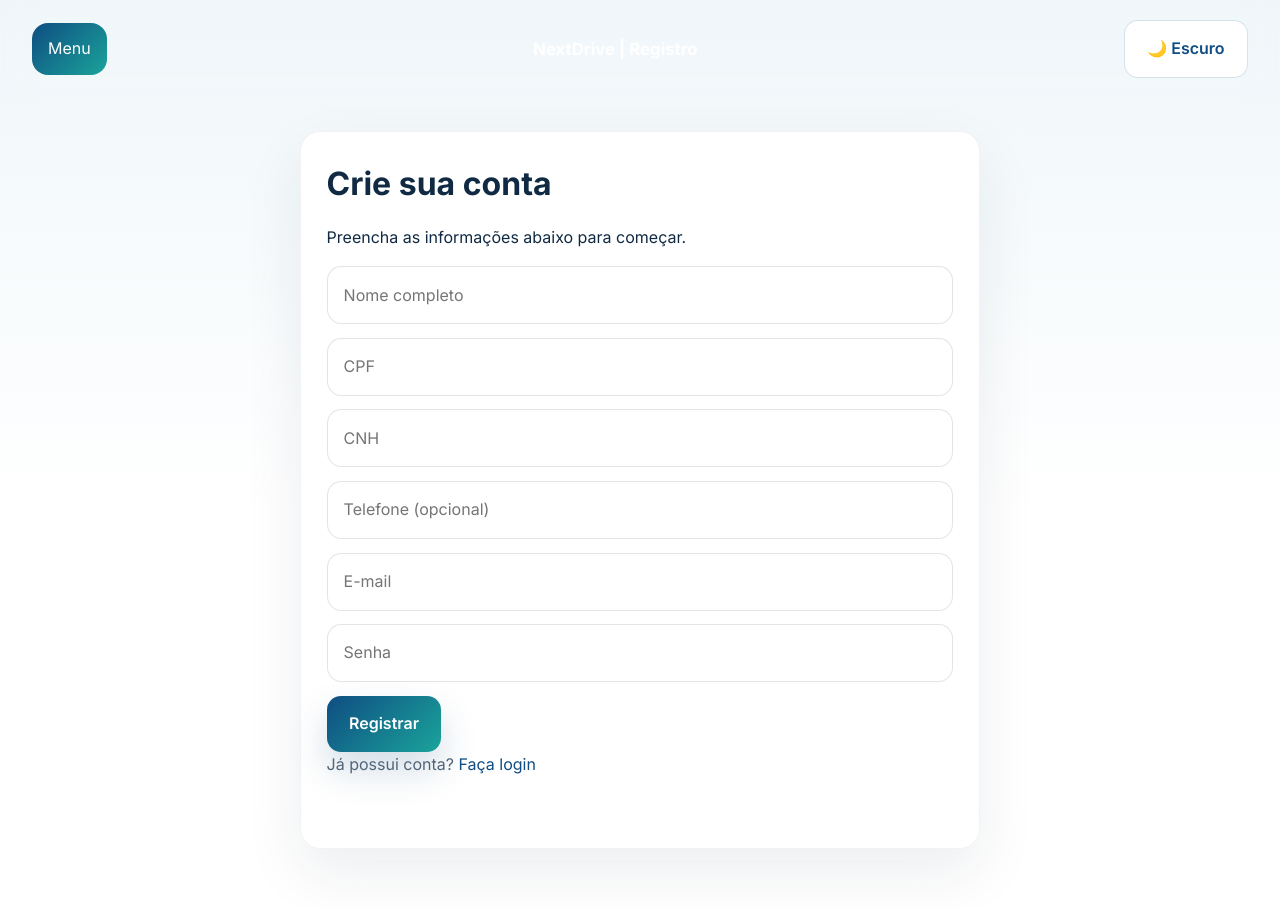
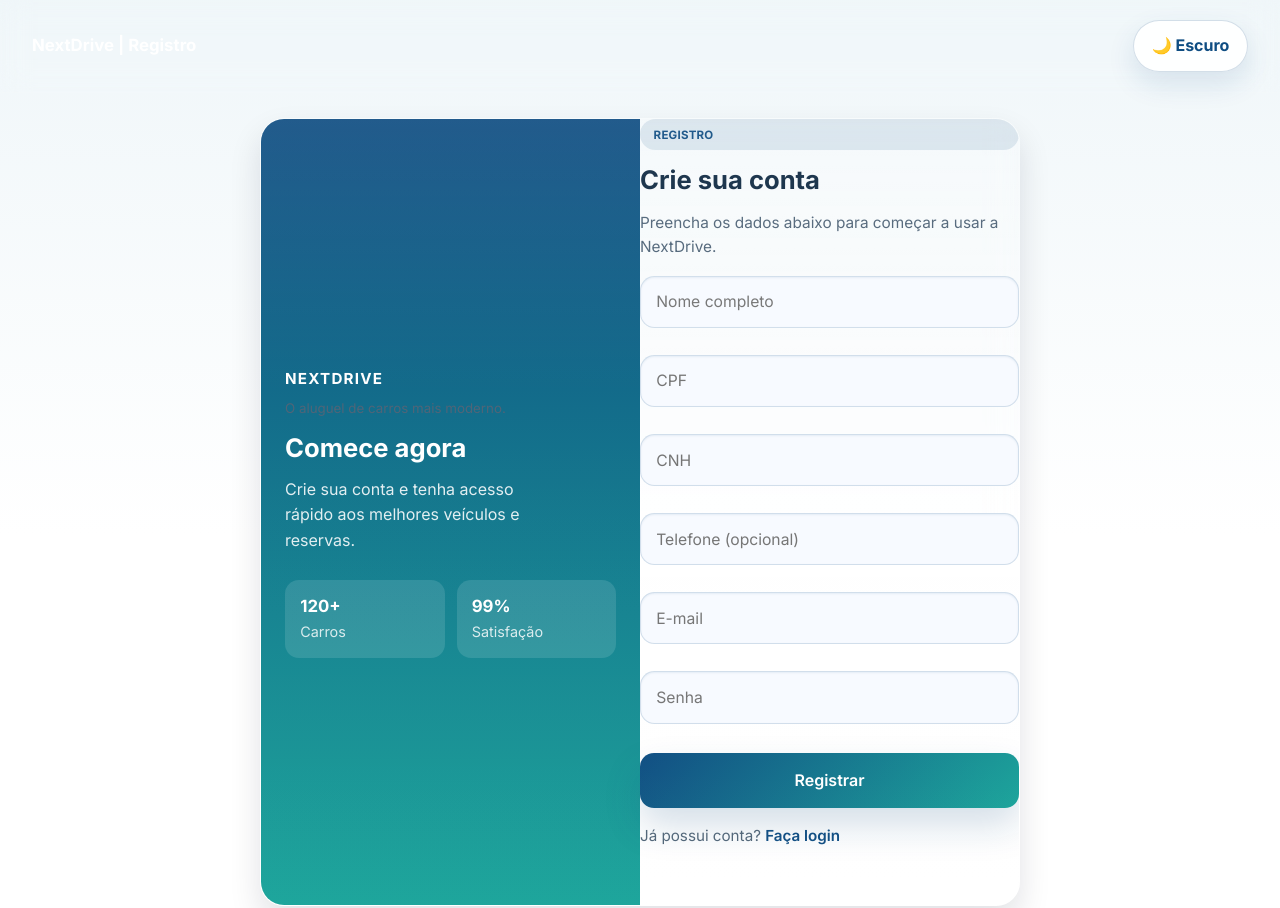
Before and after one commit to Zyanxz/PIPE_NextDrive, a website: page registro.html in a window 1280 px wide. Shown: the top 908 px of the page. Drawn offline with Linux system fonts and the light colour scheme.

Commit message:
Add files via upload

```diff
--- a/login.html
+++ b/login.html
@@ -10,44 +10,45 @@
   <link rel="stylesheet" href="css/style.css">
 </head>
 <body class="tela-login">
-  <div id="sidebar" class="sidebar">
-    <div class="sidebar-header">
-      <h2>NextDrive</h2>
-      <button id="btnFecharSidebar" class="close-btn" type="button" aria-label="Fechar menu">x</button>
-    </div>
-
-    <nav class="sidebar-nav">
-      <a href="index.html">Início</a>
-      <a href="alugueis.html">Meus Aluguéis</a>
-      <a href="perfil.html">Meu Perfil</a>
-    </nav>
-  </div>
-
-  <div id="sidebarOverlay" class="sidebar-overlay"></div>
-
   <header class="topo">
-    <button id="btnMenu" class="menu-btn" type="button" aria-label="Abrir menu">Menu</button>
     <h1>NextDrive | Login</h1>
-    <div class="nav-actions">
-      <button id="btnToggleTheme" class="btn-outline" type="button">Dark</button>
-    </div>
+    <button id="btnToggleTheme" class="btn-outline btn-theme-toggle" type="button">🌙 Escuro</button>
   </header>
 
-  <main class="form-container">
-    <form id="formLogin" class="form-box">
-      <h1>Bem-vindo de volta!</h1>
-      <p>Entre para continuar sua jornada na NextDrive.</p>
+  <main class="form-container auth-layout">
+    <section class="auth-card">
+      <div class="auth-side">
+        <div class="auth-brand">
+          <span>NextDrive</span>
+          <small>Seu app de locação de veículos.</small>
+        </div>
+        <h2>Bem-vindo de volta!</h2>
+        <p>Entre para continuar sua jornada na NextDrive com maior praticidade.</p>
+        <div class="auth-metrics">
+          <div><strong>250+</strong><span>Clientes</span></div>
+          <div><strong>14.000+</strong><span>Reservas</span></div>
+        </div>
+      </div>
 
-      <input type="email" name="email" placeholder="E-mail" required>
-      <input type="password" name="senha" placeholder="Senha" required>
-      <button type="submit" class="btn-principal">Entrar</button>
+      <form id="formLogin" class="form-box auth-form">
+        <div class="auth-header">
+          <span class="auth-badge">Login</span>
+          <h1>Faça seu login</h1>
+          <p>Use seu e-mail e senha para acessar o painel.</p>
+        </div>
 
-      <p class="link-troca">Ainda não tem conta? <a href="registro.html">Crie uma agora</a></p>
-      <p id="mensagem" class="mensagem"></p>
-    </form>
+        <div class="input-group">
+          <input type="email" name="email" placeholder="E-mail" required>
+          <input type="password" name="senha" placeholder="Senha" required>
+        </div>
+
+        <button type="submit" class="btn-principal">Entrar</button>
+        <p class="link-troca">Ainda não tem conta? <a href="registro.html">Crie uma agora</a></p>
+        <p id="mensagem" class="mensagem"></p>
+      </form>
+    </section>
   </main>
 
-  <script src="js/sidebar.js"></script>
   <script src="js/ui.js"></script>
   <script src="js/login.js"></script>
 </body>
--- a/registro.html
+++ b/registro.html
@@ -10,49 +10,49 @@
   <link rel="stylesheet" href="css/style.css">
 </head>
 <body class="tela-registro">
-  <div id="sidebar" class="sidebar">
-    <div class="sidebar-header">
-      <h2>NextDrive</h2>
-      <button id="btnFecharSidebar" class="close-btn" type="button" aria-label="Fechar menu">x</button>
+  <header class="topo">
+    <h1>NextDrive | Registro</h1>
+    <button id="btnToggleTheme" class="btn-outline btn-theme-toggle" type="button">🌙 Escuro</button>
+  </header>
+
+  <main class="form-container auth-layout">
+    <section class="auth-card">
+      <div class="auth-side">
+        <div class="auth-brand">
+          <span>NextDrive</span>
+          <small>O aluguel de carros mais moderno.</small>
+        </div>
+        <h2>Comece agora</h2>
+        <p>Crie sua conta e tenha acesso rápido aos melhores veículos e reservas.</p>
+        <div class="auth-metrics">
+          <div><strong>120+</strong><span>Carros</span></div>
+          <div><strong>99%</strong><span>Satisfação</span></div>
+        </div>
       </div>
 
-    <nav class="sidebar-nav">
-      <a href="index.html">Início</a>
-      <a href="alugueis.html">Meus Aluguéis</a>
-      <a href="perfil.html">Meu Perfil</a>
-    </nav>
+      <form id="formRegistro" class="form-box auth-form">
+        <div class="auth-header">
+          <span class="auth-badge">Registro</span>
+          <h1>Crie sua conta</h1>
+          <p>Preencha os dados abaixo para começar a usar a NextDrive.</p>
         </div>
 
-  <div id="sidebarOverlay" class="sidebar-overlay"></div>
-
-  <header class="topo">
-    <button id="btnMenu" class="menu-btn" type="button" aria-label="Abrir menu">Menu</button>
-    <h1>NextDrive | Registro</h1>
-    <div class="nav-actions">
-      <button id="btnToggleTheme" class="btn-outline" type="button">Dark</button>
-    </div>
-  </header>
-
-  <main class="form-container">
-    <form id="formRegistro" class="form-box">
-      <h1>Crie sua conta</h1>
-      <p>Preencha as informações abaixo para começar.</p>
-
+        <div class="input-group">
           <input type="text" name="nome" placeholder="Nome completo" required>
           <input type="text" name="cpf" placeholder="CPF" required>
           <input type="text" name="cnh" placeholder="CNH" required>
           <input type="tel" name="tel" placeholder="Telefone (opcional)">
           <input type="email" name="email" placeholder="E-mail" required>
           <input type="password" name="senha" placeholder="Senha" required>
+        </div>
 
         <button type="submit" class="btn-principal">Registrar</button>
-
         <p class="link-troca">Já possui conta? <a href="login.html">Faça login</a></p>
         <div id="mensagem" class="mensagem"></div>
       </form>
+    </section>
   </main>
 
-  <script src="js/sidebar.js"></script>
   <script src="js/ui.js"></script>
   <script src="js/cadastro.js"></script>
 </body>
```
Also changed, not shown: alugueis.html (+7 -6 lines), dev.html (+1 -1 lines), index.html (+5 -5 lines), perfil.html (+6 -3 lines). Lines whose indentation alone changed are shown as unchanged.
